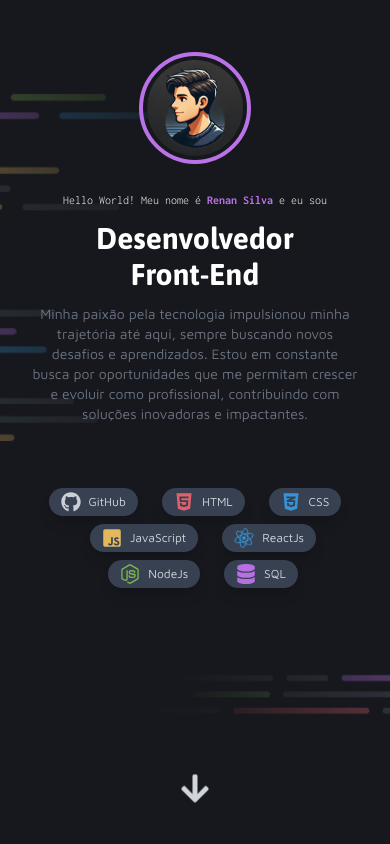
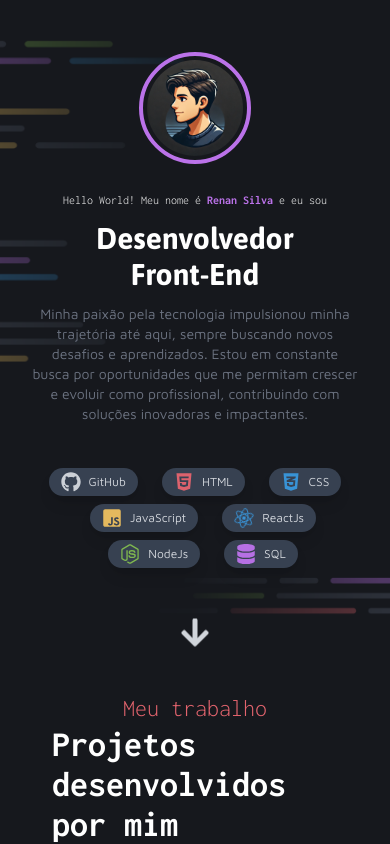
Before and after one commit to RenanOliveiraSilva/portifolio, a React (Vite) app in the folder my-portifolio/: page / in a window 390 px wide. Shown: the top 844 px of the page. Built offline with nearby package versions, Linux system fonts and the light colour scheme.

Commit message:
Ajustando Responsividade

```diff
--- a/my-portifolio/src/screens/Header.tsx
+++ b/my-portifolio/src/screens/Header.tsx
@@ -2,7 +2,7 @@ import { FaGithub, FaHtml5, FaCss3Alt, FaJsSquare, FaReact, FaNodeJs, FaDatabase
 
 const Header = () => {
   return (
-    <header className="flex flex-col items-center justify-between h-screen bg-cover bg-no-repeat bg-center bg-patternMobile md:bg-pattern px-5 py-8">
+    <header className="flex flex-col items-center justify-start h-fit md:h-screen bg-cover bg-no-repeat bg-center bg-patternMobile md:bg-pattern px-5 py-8">
       <div className="info flex flex-col items-center justify-start p-3 max-w-3xl space-y-2 h-full mt-2">
 
         {/* Perfil com imagem */}
@@ -15,8 +15,8 @@ const Header = () => {
         </div>
 
         {/* Conteúdo textual */}
-    <div className="teste py-5 h-[400px] flex flex-col justify-start">
-    <div className="content flex flex-col items-center justify-center space-y-3 max-w-3xl text-center mb-10">
+        <div className="teste py-5 h-[400px] flex flex-col justify-start mb-2">
+          <div className="content flex flex-col items-center justify-center space-y-3 max-w-3xl text-center mb-5">
             <p className="font-inconsolata text-xs md:text-3xl font-light">
               Hello World! Meu nome é <span className="text-customPurple font-bold">Renan Silva</span> e eu sou
             </p>
@@ -46,14 +46,13 @@ const Header = () => {
             ))}
           </div>
         </div>
+
       </div>
-
       {/* Ícone de seta */}
-  <div className="arrow mt-5">
+      <div className="arrow mt-10">
           <FaArrowDown className="w-8 h-8 animate-bounce text-gray-300" />
         </div>
     </header>
-
   )
 }
 
```
Lines whose indentation alone changed are shown as unchanged.
